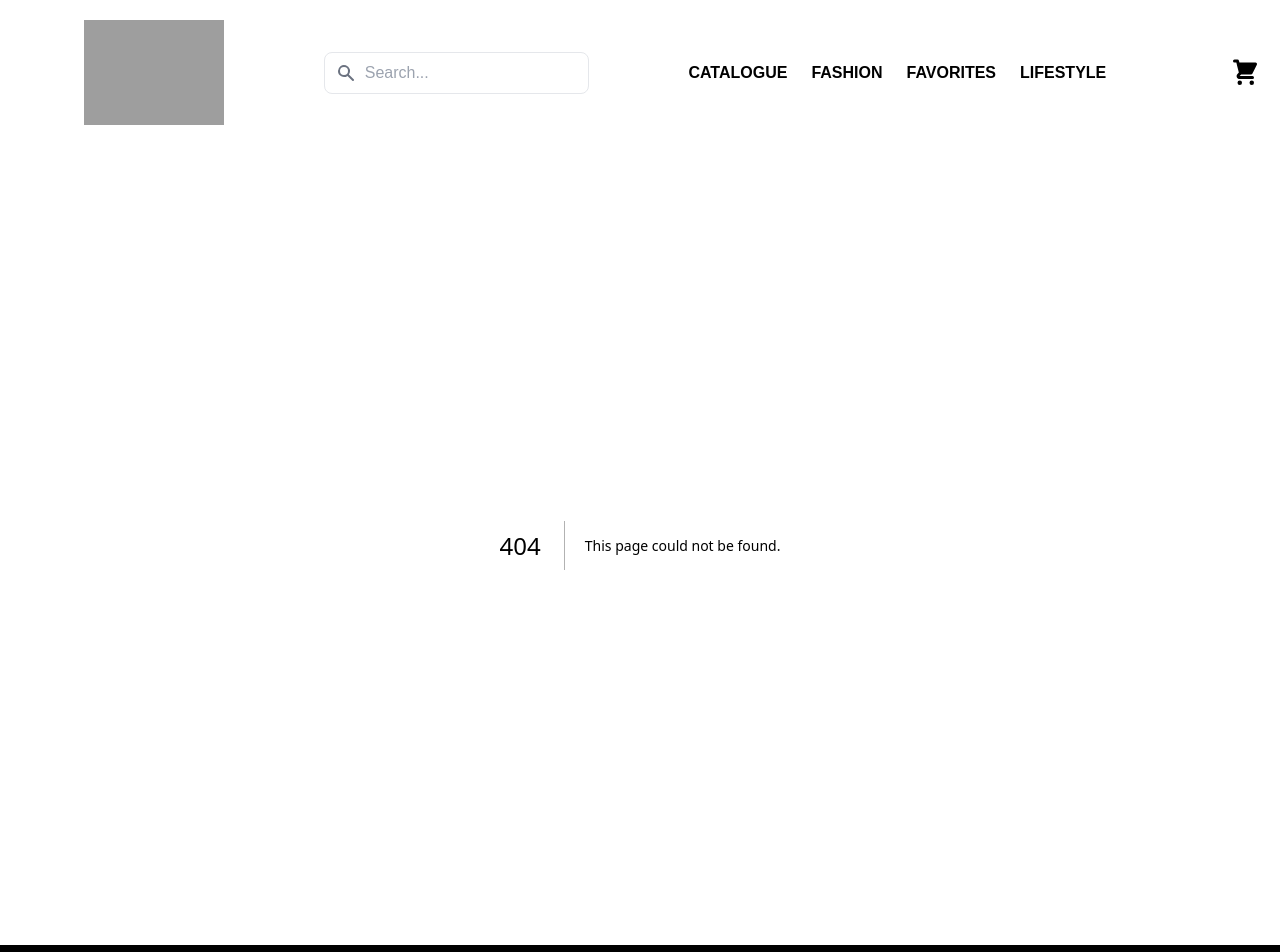
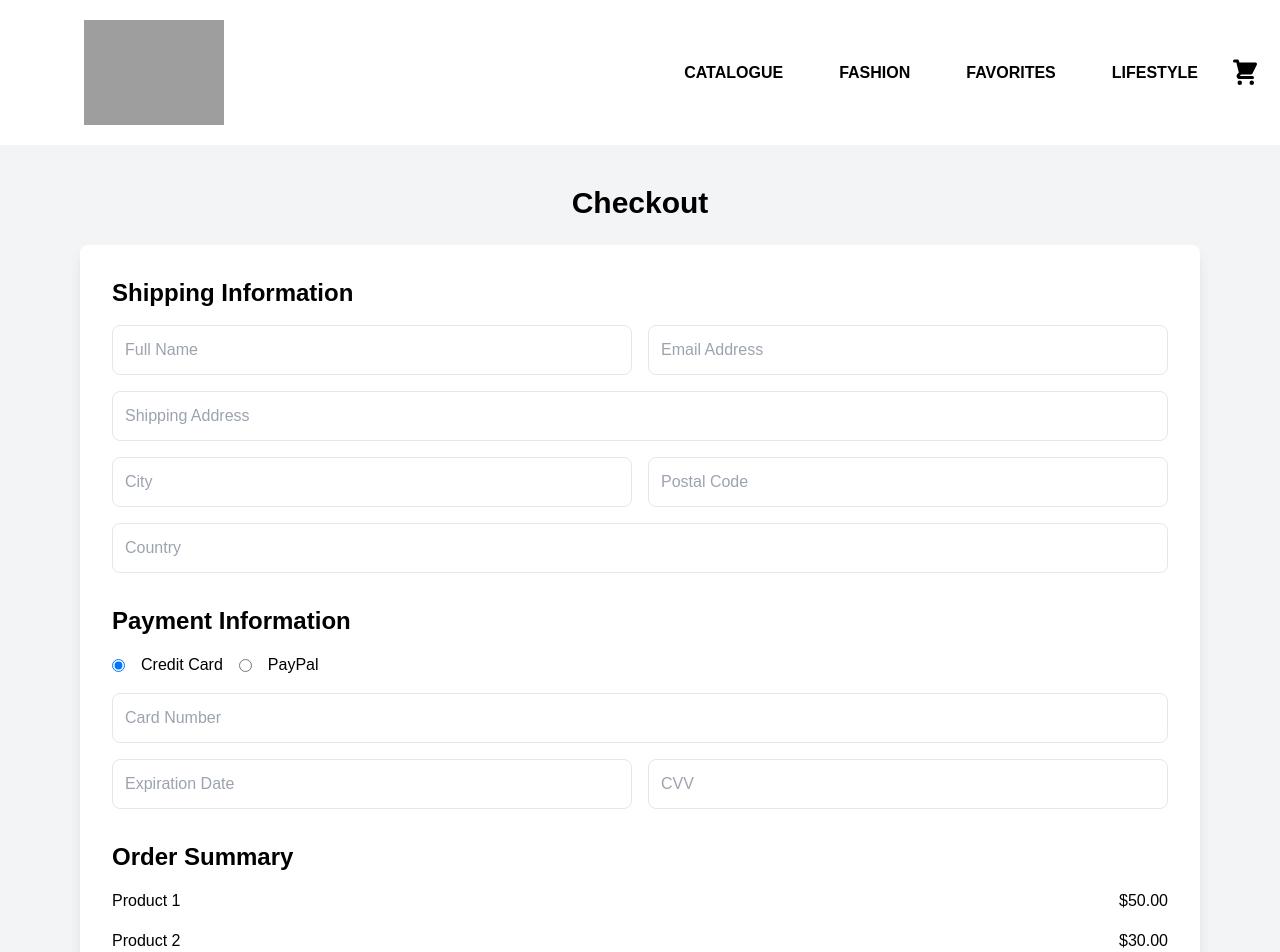
Before and after one commit to MYousuf-Codes/full-stack-nextjs-ecommerce, a Next.js app: page /check-out in a window 1280 px wide. Before the commit this address had no page. Shown: the top 952 px of the page. Built offline with nearby package versions, Linux system fonts and the light colour scheme; grey boxes are pictures that could not be loaded.

Commit message:
header updated

```diff
--- a/src/CartContext.tsx
+++ b/src/CartContext.tsx
@@ -1,5 +1,5 @@
 "use client"
-import React, { createContext, useContext, useState } from "react";
+import React, { createContext, useContext, useState, useEffect } from "react";
 
 type CartItem = {
   slug: string;
@@ -13,7 +13,7 @@ type CartItem = {
 type CartContextType = {
   cart: CartItem[];
   addToCart: (product: CartItem) => void;
-  removeFromCart: (slug: string) => void; // Add removeFromCart here
+  removeFromCart: (slug: string) => void;
 };
 
 const CartContext = createContext<CartContextType | null>(null);
@@ -21,12 +21,27 @@ const CartContext = createContext<CartContextType | null>(null);
 export const CartProvider = ({ children }: { children: React.ReactNode }) => {
   const [cart, setCart] = useState<CartItem[]>([]);
 
+  // Load cart data from localStorage when the component mounts
+  useEffect(() => {
+    const storedCart = localStorage.getItem("cart");
+    if (storedCart) {
+      setCart(JSON.parse(storedCart)); // Parse the stored cart and set it to state
+    }
+  }, []);
+
+  // Save cart data to localStorage whenever it changes
+  useEffect(() => {
+    if (cart.length > 0) {
+      localStorage.setItem("cart", JSON.stringify(cart)); // Save cart to localStorage
+    }
+  }, [cart]);
+
   const addToCart = (product: CartItem) => {
-    setCart((prev) => [...prev, product]);
+    setCart((prev) => [...prev, product]); // Add the new product to the cart
   };
 
   const removeFromCart = (slug: string) => {
-    setCart((prev) => prev.filter(item => item.slug !== slug)); // Remove item based on slug
+    setCart((prev) => prev.filter(item => item.slug !== slug)); // Remove item by slug
   };
 
   return (
--- /dev/null
+++ b/src/app/check-out/page.tsx
@@ -0,0 +1,198 @@
+"use client";
+
+import React, { useState } from 'react';
+import Link from 'next/link';
+
+const CheckOut: React.FC = () => {
+  const [formData, setFormData] = useState({
+    name: '',
+    email: '',
+    address: '',
+    city: '',
+    postalCode: '',
+    country: '',
+    paymentMethod: 'creditCard', // Default payment method
+  });
+
+  const handleChange = (e: React.ChangeEvent<HTMLInputElement | HTMLSelectElement>) => {
+    const { name, value } = e.target;
+    setFormData((prevState) => ({
+      ...prevState,
+      [name]: value,
+    }));
+  };
+
+  const handleSubmit = (e: React.FormEvent) => {
+    e.preventDefault();
+    // Add your submit logic here (e.g., send data to an API)
+    alert('Order placed successfully!');
+  };
+
+  return (
+    <main className="min-h-screen bg-gray-100 py-10 px-5 sm:px-20">
+      <h1 className="text-3xl font-semibold mb-6 text-center">Checkout</h1>
+
+      <div className="bg-white shadow-lg rounded-lg p-8">
+        <form onSubmit={handleSubmit}>
+          {/* Shipping Information */}
+          <h2 className="text-2xl font-semibold mb-4">Shipping Information</h2>
+
+          <div className="space-y-4">
+            <div className="flex flex-col sm:flex-row sm:space-x-4">
+              <input
+                type="text"
+                name="name"
+                value={formData.name}
+                onChange={handleChange}
+                placeholder="Full Name"
+                required
+                className="w-full p-3 border rounded-lg"
+              />
+              <input
+                type="email"
+                name="email"
+                value={formData.email}
+                onChange={handleChange}
+                placeholder="Email Address"
+                required
+                className="w-full p-3 border rounded-lg"
+              />
+            </div>
+
+            <input
+              type="text"
+              name="address"
+              value={formData.address}
+              onChange={handleChange}
+              placeholder="Shipping Address"
+              required
+              className="w-full p-3 border rounded-lg"
+            />
+            <div className="flex flex-col sm:flex-row sm:space-x-4">
+              <input
+                type="text"
+                name="city"
+                value={formData.city}
+                onChange={handleChange}
+                placeholder="City"
+                required
+                className="w-full p-3 border rounded-lg"
+              />
+              <input
+                type="text"
+                name="postalCode"
+                value={formData.postalCode}
+                onChange={handleChange}
+                placeholder="Postal Code"
+                required
+                className="w-full p-3 border rounded-lg"
+              />
+            </div>
+            <input
+              type="text"
+              name="country"
+              value={formData.country}
+              onChange={handleChange}
+              placeholder="Country"
+              required
+              className="w-full p-3 border rounded-lg"
+            />
+          </div>
+
+          {/* Payment Information */}
+          <h2 className="text-2xl font-semibold mt-8 mb-4">Payment Information</h2>
+
+          <div className="space-y-4">
+            <div className="flex items-center space-x-4">
+              <input
+                type="radio"
+                id="creditCard"
+                name="paymentMethod"
+                value="creditCard"
+                checked={formData.paymentMethod === 'creditCard'}
+                onChange={handleChange}
+              />
+              <label htmlFor="creditCard">Credit Card</label>
+
+              <input
+                type="radio"
+                id="paypal"
+                name="paymentMethod"
+                value="paypal"
+                checked={formData.paymentMethod === 'paypal'}
+                onChange={handleChange}
+              />
+              <label htmlFor="paypal">PayPal</label>
+            </div>
+            {formData.paymentMethod === 'creditCard' && (
+              <div className="space-y-4">
+                <input
+                  type="text"
+                  placeholder="Card Number"
+                  className="w-full p-3 border rounded-lg"
+                  required
+                />
+                <div className="flex flex-col sm:flex-row sm:space-x-4">
+                  <input
+                    type="text"
+                    placeholder="Expiration Date"
+                    className="w-full p-3 border rounded-lg"
+                    required
+                  />
+                  <input
+                    type="text"
+                    placeholder="CVV"
+                    className="w-full p-3 border rounded-lg"
+                    required
+                  />
+                </div>
+              </div>
+            )}
+            {formData.paymentMethod === 'paypal' && (
+              <div className="p-3 bg-blue-50 rounded-lg">
+                <p className="text-sm text-blue-700">
+                  You will be redirected to PayPal to complete the payment.
+                </p>
+              </div>
+            )}
+          </div>
+
+          {/* Order Summary */}
+          <h2 className="text-2xl font-semibold mt-8 mb-4">Order Summary</h2>
+          <div className="space-y-4">
+            {/* You can loop over cart items here and display them */}
+            <div className="flex justify-between">
+              <span>Product 1</span>
+              <span>$50.00</span>
+            </div>
+            <div className="flex justify-between">
+              <span>Product 2</span>
+              <span>$30.00</span>
+            </div>
+            <div className="flex justify-between font-semibold">
+              <span>Total</span>
+              <span>$80.00</span>
+            </div>
+          </div>
+
+          {/* Submit Button */}
+          <button
+            type="submit"
+            className="mt-6 w-full p-3 bg-blue-600 text-white rounded-lg"
+          >
+            Place Order
+          </button>
+        </form>
+      </div>
+
+      {/* Disclaimer */}
+      <div className="mt-10 text-center text-sm text-gray-600">
+        <p>
+          Disclaimer: This is a project for educational purposes only. No actual product will be delivered, as this is not a real e-commerce website.
+        </p>
+      </div>
+    </main>
+  );
+};
+
+export default CheckOut;
--- a/src/components/Header.tsx
+++ b/src/components/Header.tsx
@@ -1,26 +1,27 @@
 "use client";
-import React, { useState } from 'react';
+
+import React, { useState, useEffect } from 'react';
 import Link from 'next/link';
 import Image from 'next/image';
-import { HiMenu, HiX, HiSearch, HiShoppingCart } from 'react-icons/hi';
+import { HiMenu, HiX, HiShoppingCart } from 'react-icons/hi';
+import { usePathname } from 'next/navigation';
 
 const Header: React.FC = () => {
   const [isMenuOpen, setIsMenuOpen] = useState(false);
-  const [searchQuery, setSearchQuery] = useState('');
+  const [isCartUpdated, setIsCartUpdated] = useState(false); // Red dot indicator for the cart
+  const pathname = usePathname(); // Get the current path
 
   const toggleMenu = () => {
     setIsMenuOpen(!isMenuOpen);
   };
 
-  const handleSearchChange = (e: React.ChangeEvent<HTMLInputElement>) => {
-    setSearchQuery(e.target.value);
-  };
-
-  const handleSearchSubmit = (e: React.FormEvent) => {
-    e.preventDefault();
-    // Handle search logic here (e.g., redirect to a search results page)
-    alert(`Search for: ${searchQuery}`);
-  };
+  // Reset the red dot when cart page is viewed
+  useEffect(() => {
+    if (isCartUpdated) {
+      const timer = setTimeout(() => setIsCartUpdated(false), 2000); // Hide red dot after 2 seconds
+      return () => clearTimeout(timer);
+    }
+  }, [isCartUpdated]);
 
   return (
     <header className="flex items-center justify-between p-5 bg-background/50 backdrop-blur-lg bg-white">
@@ -28,58 +29,63 @@ const Header: React.FC = () => {
         <Image src="/Logo.png" alt="Logo" width={140} height={70} className="ml-4 lg:ml-16" />
       </Link>
 
+      {/* Navigation for large devices */}
+      <nav className="hidden lg:flex items-center ml-auto space-x-4">
+        <ul className="flex items-center space-x-6">
+          <li>
+            <Link
+              href="/catalogue"
+              className={`font-semibold py-2 px-4 rounded-md transition duration-300
+                ${pathname === '/catalogue' ? 'border-2 border-transparent bg-blue-500 text-white' : 'hover:border-2 hover:border-blue-500 hover:bg-blue-50'}`}
+            >
+              CATALOGUE
+            </Link>
+          </li>
+          <li>
+            <Link
+              href="/fashion"
+              className={`font-semibold py-2 px-4 rounded-md transition duration-300
+                ${pathname === '/fashion' ? 'border-2 border-transparent bg-blue-500 text-white' : 'hover:border-2 hover:border-blue-500 hover:bg-blue-50'}`}
+            >
+              FASHION
+            </Link>
+          </li>
+          <li>
+            <Link
+              href="/favourites"
+              className={`font-semibold py-2 px-4 rounded-md transition duration-300
+                ${pathname === '/favourites' ? 'border-2 border-transparent bg-blue-500 text-white' : 'hover:border-2 hover:border-blue-500 hover:bg-blue-50'}`}
+            >
+              FAVORITES
+            </Link>
+          </li>
+          <li>
+            <Link
+              href="/lifestyle"
+              className={`font-semibold py-2 px-4 rounded-md transition duration-300
+                ${pathname === '/lifestyle' ? 'border-2 border-transparent bg-blue-500 text-white' : 'hover:border-2 hover:border-blue-500 hover:bg-blue-50'}`}
+            >
+              LIFESTYLE
+            </Link>
+          </li>
+        </ul>
+      </nav>
+
       {/* Hamburger for small devices */}
       <button
-        className="lg:hidden block text-black focus:outline-none mr-4"
+        className="lg:hidden block text-black focus:outline-none ml-auto"
         onClick={toggleMenu}
         aria-label="Toggle Menu"
       >
         {isMenuOpen ? <HiX size={30} /> : <HiMenu size={30} />}
       </button>
 
-      {/* Search Bar */}
-      <form onSubmit={handleSearchSubmit} className="relative hidden lg:block">
-        <input
-          type="text"
-          value={searchQuery}
-          onChange={handleSearchChange}
-          placeholder="Search..."
-          className="pl-10 pr-4 py-2 border rounded-lg focus:outline-none focus:ring-2 focus:ring-blue-500"
-        />
-        <HiSearch className="absolute left-3 top-1/2 transform -translate-y-1/2 text-gray-500" size={20} />
-      </form>
-
-
-
-      {/* Navigation for large devices */}
-      <nav className="hidden lg:flex items-center space-x-6">
-        <ul className="flex items-center space-x-6">
-          <li>
-            <Link href="/catalogue" className="font-semibold">
-              CATALOGUE
-            </Link>
-          </li>
-          <li>
-            <Link href="/fashion" className="font-semibold">
-              FASHION
-            </Link>
-          </li>
-          <li>
-            <Link href="/favourites" className="font-semibold">
-              FAVORITES
-            </Link>
-          </li>
-          <li>
-            <Link href="/lifestyle" className="font-semibold">
-              LIFESTYLE
-            </Link>
-          </li>
-        </ul>
-      </nav>
-
-      {/* Cart Icon */}
-      <Link href="/cart" className="lg:block ml-6">
+      {/* Cart Icon with Red Dot */}
+      <Link href="/cart" className="relative lg:block ml-4">
         <HiShoppingCart size={30} />
+        {isCartUpdated && (
+          <div className="absolute top-0 right-0 h-2.5 w-2.5 bg-red-500 rounded-full"></div>
+        )}
       </Link>
 
       {/* Dropdown Menu for small devices */}
@@ -87,22 +93,38 @@ const Header: React.FC = () => {
         <nav className="lg:hidden absolute top-20 right-0 left-0 bg-white p-6 shadow-lg">
           <ul className="flex flex-col space-y-4 items-center">
             <li>
-              <Link href="/catalogue" className="font-semibold" onClick={toggleMenu}>
+              <Link
+                href="/catalogue"
+                className="font-semibold py-2 px-4 rounded-md transition duration-300 hover:border-2 hover:border-blue-500 hover:bg-blue-50"
+                onClick={toggleMenu}
+              >
                 CATALOGUE
               </Link>
             </li>
             <li>
-              <Link href="/fashion" className="font-semibold" onClick={toggleMenu}>
+              <Link
+                href="/fashion"
+                className="font-semibold py-2 px-4 rounded-md transition duration-300 hover:border-2 hover:border-blue-500 hover:bg-blue-50"
+                onClick={toggleMenu}
+              >
                 FASHION
               </Link>
             </li>
             <li>
-              <Link href="/favourites" className="font-semibold" onClick={toggleMenu}>
+              <Link
+                href="/favourites"
+                className="font-semibold py-2 px-4 rounded-md transition duration-300 hover:border-2 hover:border-blue-500 hover:bg-blue-50"
+                onClick={toggleMenu}
+              >
                 FAVORITES
               </Link>
             </li>
             <li>
-              <Link href="/lifestyle" className="font-semibold" onClick={toggleMenu}>
+              <Link
+                href="/lifestyle"
+                className="font-semibold py-2 px-4 rounded-md transition duration-300 hover:border-2 hover:border-blue-500 hover:bg-blue-50"
+                onClick={toggleMenu}
+              >
                 LIFESTYLE
               </Link>
             </li>
--- a/src/components/SalesBanner.tsx
+++ b/src/components/SalesBanner.tsx
@@ -30,8 +30,8 @@ const SaleBanner = () => {
         <p className="text-black font-semibold">
           *Terms & Conditions apply
         </p>
-        <Link href="/sale">
-          <button className="mt-6 px-5 py-3 bg-black text-white rounded font-semibold hover:bg-gray-900 transition duration-300">
+        <Link href="/catalogue">
+          <button className="mt-6 px-5 py-3 bg-black text-white rounded font-semibold hover:bg-gray-800 transition duration-300">
             SHOP NOW
           </button>
         </Link>
```
Also changed, not shown: src/app/cart/page.tsx (+34 -15 lines), src/app/product/[slug]/page.tsx (+6 -2 lines), src/app/signup/page.tsx (deleted, +0 -10 lines).
